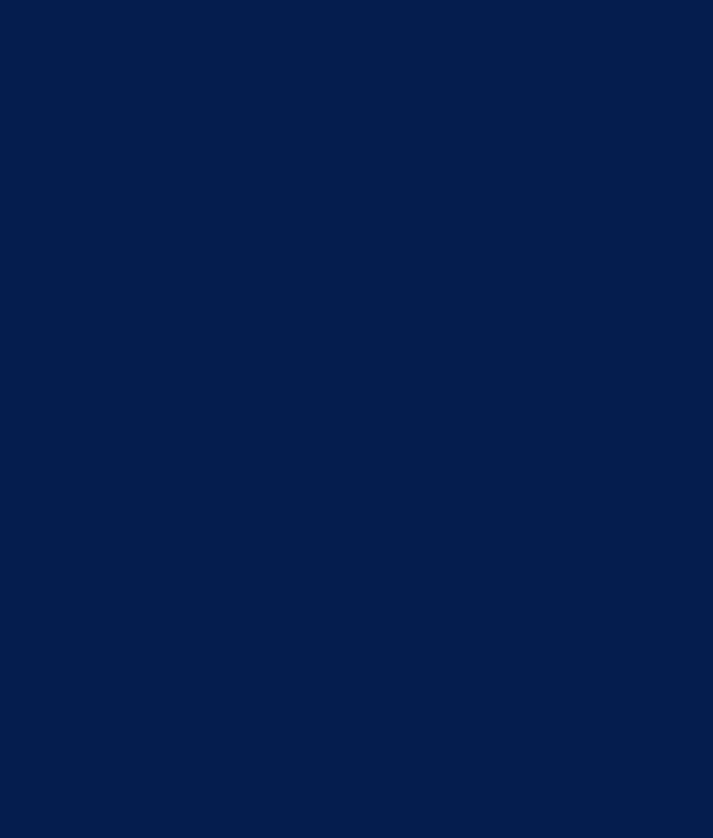
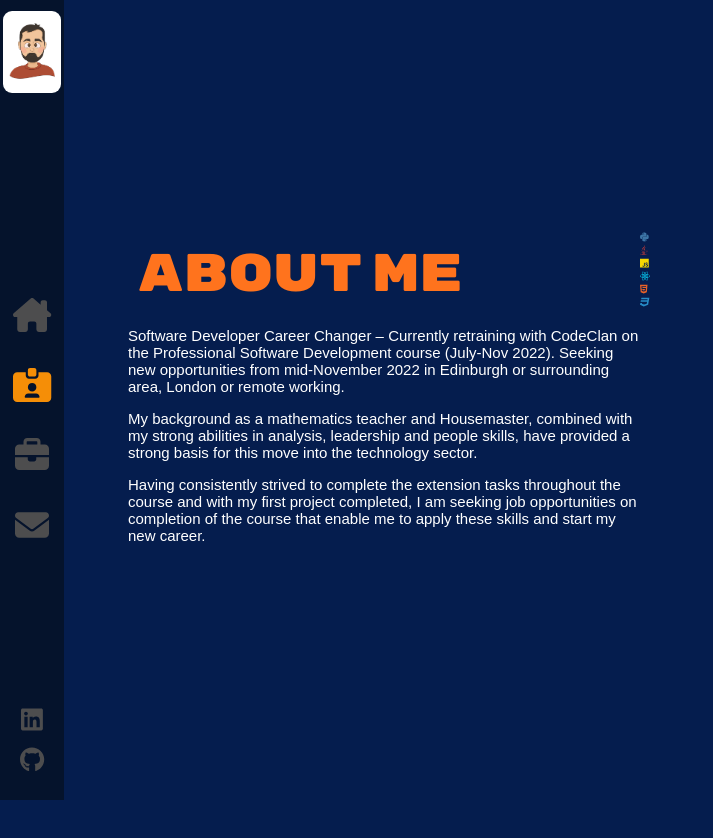
Before and after one commit to BenCutlerAmes/firebase-portfolio-website, a React (Create React App) app: page /about in a window 1280 px wide. Before the commit this address had no page. Shown: the top 838 px of the page, without its empty margins (0-713 px from the left). Before the commit the page ends 800 px from the top, so only its background shows below. Built offline with nearby package versions, Linux system fonts and the light colour scheme.

Commit message:
about page in progress

```diff
--- a/src/App.jsx
+++ b/src/App.jsx
@@ -1,5 +1,6 @@
 import { Route, Routes } from 'react-router-dom'
 import './App.scss'
+import About from './components/About'
 import Home from './components/Home'
 import Layout from './components/Layout'
 
@@ -9,6 +10,7 @@ function App() {
       <Routes>
         <Route path="/" element={<Layout />}>
         <Route index element={<Home />} />
+        <Route path='/about' element={<About/>} />
         </Route>
       </Routes>
     </>
--- /dev/null
+++ b/src/components/About/index.jsx
@@ -0,0 +1,74 @@
+import './index.scss'
+
+import { faCss3, faHtml5, faJava, faJs, faPython, faReact } from '@fortawesome/free-brands-svg-icons'
+import { FontAwesomeIcon } from '@fortawesome/react-fontawesome'
+import React, { useState } from 'react'
+import AnimatedLetters from '../AnimatedLetters'
+
+const About = () => {
+    const [letterClass, setLetterClass] = useState('text-animate')
+
+
+  setTimeout(()=>{
+      setLetterClass('text-animate-hover')},3000)
+
+
+  return (
+    <div className="conatainer about-page">
+      <div className="text-zone">
+        <h1>
+          <AnimatedLetters
+            strArray={['A', 'b', 'o', 'u', 't', ' ', 'M', 'e']}
+            letterClass={letterClass}
+            idx={15}
+          />
+        </h1>
+        <p>
+          Software Developer Career Changer – Currently retraining with CodeClan
+          on the Professional Software Development course (July-Nov 2022).
+          Seeking new opportunities from mid-November 2022 in Edinburgh or
+          surrounding area, London or remote working.
+        </p>
+        <p>
+          My background as a mathematics teacher and Housemaster, combined with
+          my strong abilities in analysis, leadership and people skills, have
+          provided a strong basis for this move into the technology sector.
+        </p>
+        <p>
+          Having consistently strived to complete the extension tasks throughout
+          the course and with my first project completed, I am seeking job
+          opportunities on completion of the course that enable me to apply
+          these skills and start my new career.
+        </p>
+      </div>
+
+      <div className='stage-cube-cont'>
+        <div className='cube-spinner'>
+            <div className='face1'>
+                <FontAwesomeIcon icon={faPython} color='#3c74a5'/>
+            </div>
+            <div className='face2'>
+                <FontAwesomeIcon icon={faJava} color='#ed4235'/>
+            </div>
+            <div className='face3'>
+                <FontAwesomeIcon icon={faJs} color='#f7d802'/>
+            </div>
+            <div className='face4'>
+                <FontAwesomeIcon icon={faReact} color='#07d1f8'/>
+            </div>
+            <div className='face5'>
+                <FontAwesomeIcon icon={faHtml5} color='#e86228'/>
+            </div>
+            <div className='face6'>
+                <FontAwesomeIcon icon={faCss3} color='#268cc7'/>
+            </div>
+
+
+        </div>
+
+      </div>
+    </div>
+  )
+}
+
+export default About
--- /dev/null
+++ b/src/components/About/index.scss
@@ -0,0 +1,10 @@
+.stage-cube-cont{
+    width: 50%;
+    height: 100%;
+    top: 0;
+    padding-top: 18%;
+    margin-left: 0;
+    position: absolute;
+    right: 0%;
+    overflow: hidden;
+}
--- a/src/components/AnimatedLetters/index.scss
+++ b/src/components/AnimatedLetters/index.scss
@@ -5,6 +5,16 @@
   animation-fill-mode: forwards;
   min-width: 10px;
 }
+.text-animate-hover {
+  min-width: 10px;
+  display: inline-block;
+  animation-fill-mode: both;
+
+  &:hover {
+    animation: rubberBand 0.8s;
+    color: #ff731d;
+  }
+}
 
 @for $i from 1 through 70 {
   .text-animate._#{$i} {
--- a/src/components/Home/index.jsx
+++ b/src/components/Home/index.jsx
@@ -1,6 +1,6 @@
 import './index.scss'
 
-import React, { useState } from 'react'
+import React, { useEffect, useState } from 'react'
 import { Link } from 'react-router-dom'
 import AnimatedLetters from '../AnimatedLetters/index'
 
@@ -24,6 +24,10 @@ const Home = () => {
     's',
   ]
 
+  setTimeout(()=>{
+      setLetterClass('text-animate-hover')},3000)
+
+
 
   return (
     <div className="container home-page">
@@ -36,7 +40,7 @@ const Home = () => {
           />
         </h1>
         <h2>
-        Software Developer / CodeClan Graduate / All round good-guy
+        Software Developer / CodeClan Graduate / All Round Good-Guy
         </h2>{' '}
         <br />
         <Link to="/contact" className="flat-button">
@@ -44,6 +48,7 @@ const Home = () => {
 
         </Link>
       </div>
+
     </div>
   )
 }
--- a/src/components/Layout/index.scss
+++ b/src/components/Layout/index.scss
@@ -4,17 +4,63 @@
   position: absolute;
 }
 
-.container{
+.container {
   width: 100%;
   will-change: contents;
   height: 90%;
-    min-height:566px;
+  min-height: 566px;
   position: absolute;
   opacity: 0;
   top: 5%;
   margin: 0 auto;
   z-index: 1;
-    transform-style:preserve-3d ;
+  transform-style: preserve-3d;
   animation: fadeIn 1s forwards;
   animation-delay: 1s;
 }
+
+.about-page {
+  .text-zone {
+    position: absolute;
+    left: 10%;
+    top: 50%;
+    transform: translateY(-50%);
+    width: 40%;
+    vertical-align: middle;
+    display: table-cell;
+    max-height: 90%;
+
+    h1 {
+      font-size: 53px;
+      font-weight: 400;
+      margin-top: 0;
+      position: relative;
+      margin-bottom: 20px;
+      left: 10px;
+      color: #ff731d;
+    }
+    .text-animate-hover {
+      &:hover {
+        color: white;
+      }
+    }
+
+    p {
+      color: white;
+      font-size: 15px;
+      font-weight: 300;
+      font-family: sans-serif;
+      animation: pulse 1s;
+
+      &:nth-of-type(1) {
+        animation-delay: 1.1s;
+      }
+      &:nth-of-type(2) {
+        animation-delay: 1.2s;
+      }
+      &:nth-of-type(3) {
+        animation-delay: 1.3s;
+      }
+    }
+  }
+}
```
Also changed, not shown: 1 other file (tests, documents, lock files or other folders). Lines whose indentation alone changed are shown as unchanged.
